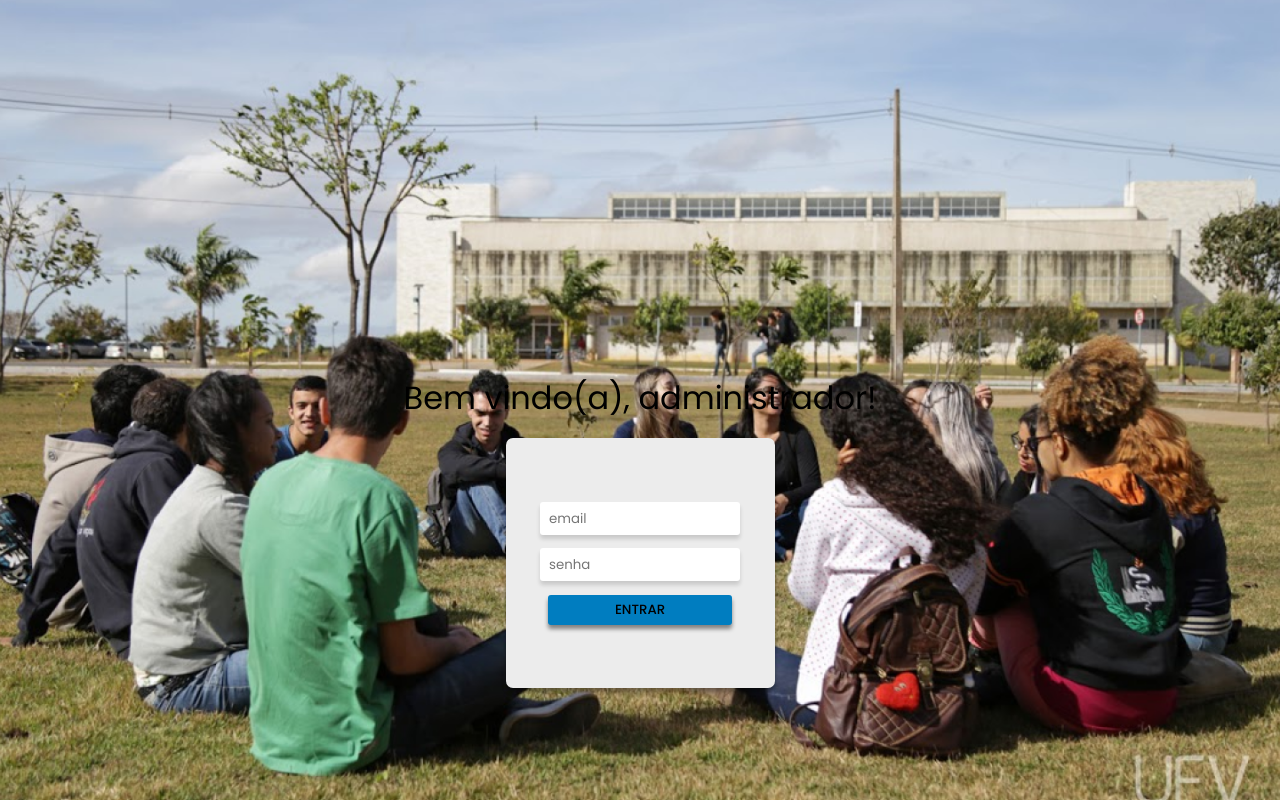
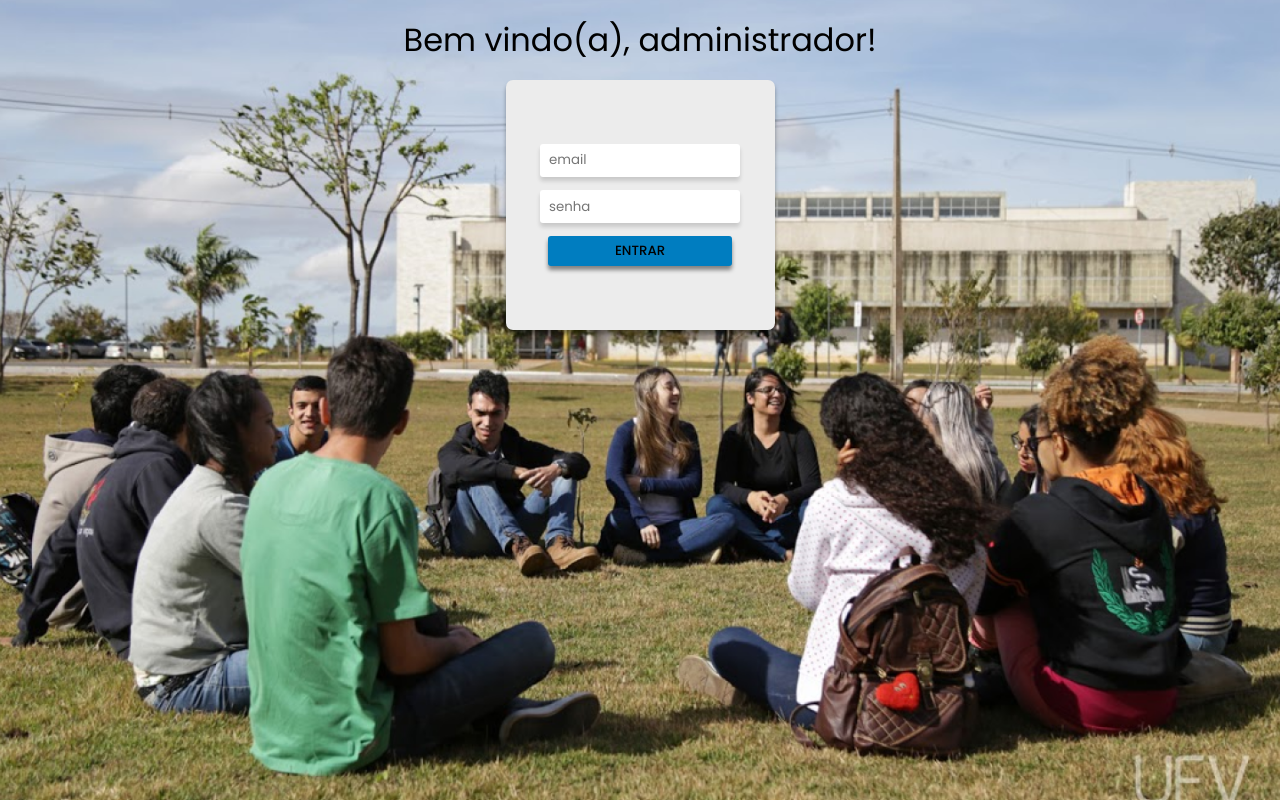
Before and after one commit to lucassouzafranco/ufv-system, a React (Create React App) app: page /admin in a window 1280 px wide. Built offline with nearby package versions, Linux system fonts and the light colour scheme.

Commit message:
Responsividade

```diff
--- a/src/components/Login/loginStyle.js
+++ b/src/components/Login/loginStyle.js
@@ -22,7 +22,6 @@ export const Title = styled.h1`
 
   @media (min-width: 700px) {
     font-weight: 400;
-    margin-top: 28%;
   }
 `
 
```
